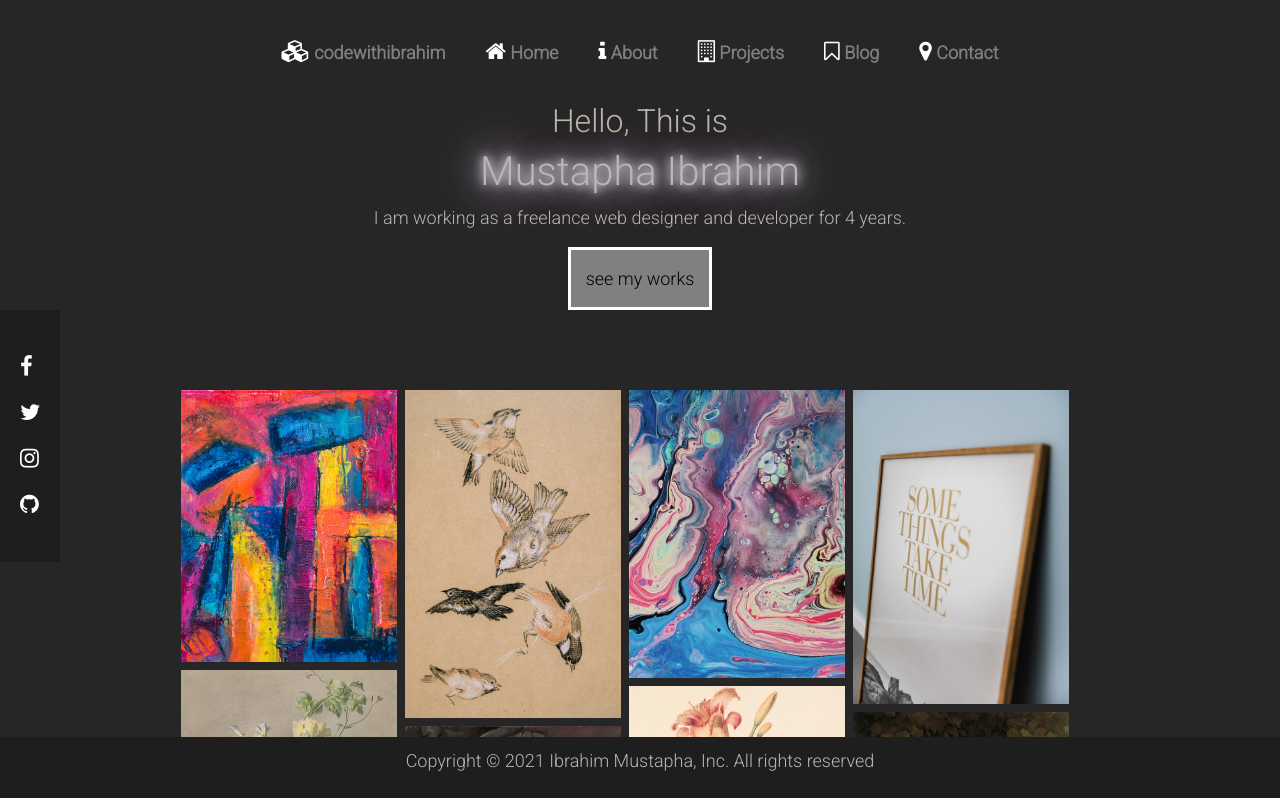
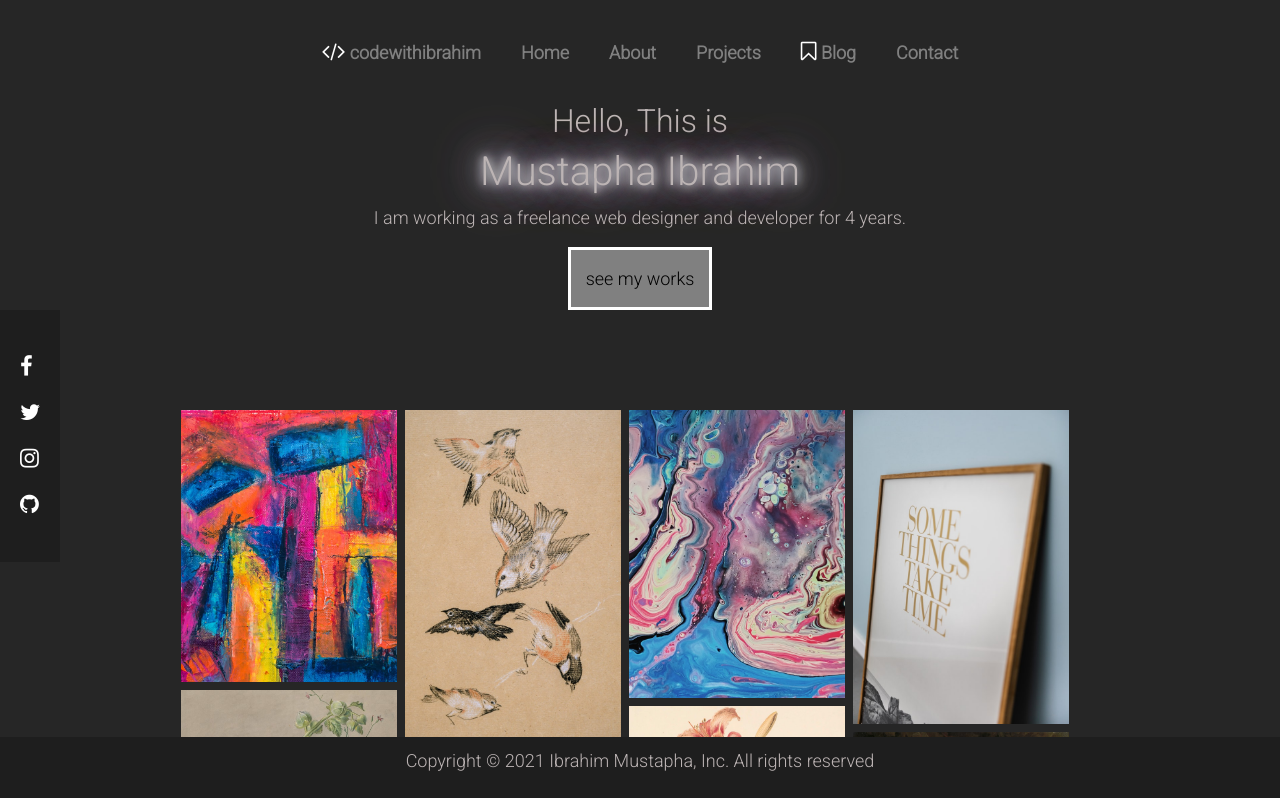
Before and after one commit to ibrahimmustapha/react_portfolio, a React (Create React App) app: page / in a window 1280 px wide. Shown: the top 798 px of the page. Built offline with nearby package versions, Linux system fonts and the light colour scheme; a web font is replaced by a local one.

Commit message:
handburger button added

```diff
--- a/src/App.js
+++ b/src/App.js
@@ -6,19 +6,13 @@ import Home from './components/home';
 import Contact from "./components/contact";
 import About from "./components/about";
 import Projects from "./components/projects";
+import Footer from '../src/components/mini_components/footer.js';
 
 class Portfolio extends React.Component {
   render() {
     return (
-      <div id="myTopnav" className="topnav">
-        <ul className="header">
-          <li><a exact href="/" className="active"><i class="fa fa-cubes" aria-hidden="true" style={{color: 'white'}}></i> codewithibrahim</a></li>
-          <li><a exact href="/"><i class="fa fa-home" aria-hidden="true" style={{color: 'white'}}></i> Home</a></li>
-          <li><a exact href="/about"><i class="fa fa-info" aria-hidden="true" style={{color: 'white'}}></i> About</a></li>
-          <li><a exact href="/projects"><i class="fa fa-building-o" aria-hidden="true" style={{color: 'white'}}></i> Projects</a></li>
-          <li><a exact href="#"><i class="fa fa-bookmark-o" aria-hidden="true" style={{color: 'white'}}></i> Blog</a></li>
-          <li><a exact href="/contact"><i class="fa fa-map-marker"aria-hidden="true" style={{color: 'white'}}></i> Contact</a></li>
-        </ul>
+      <div>
+        <Footer />
         <div className="">{this.props.children}</div>
         <div className="footer">
           <p>Copyright © 2021 Ibrahim Mustapha, Inc. All rights reserved</p>
--- /dev/null
+++ b/src/components/mini_components/footer.js
@@ -0,0 +1,19 @@
+const Footer = () => {
+    return (
+        <div>
+          <ul className="header">
+          <li><a exact href="/" className="active"><i class="fa fa-code" aria-hidden="true" style={{color: 'white'}}></i> codewithibrahim</a></li>
+          <li><a className="icon" href="/"><i class="fa fa-bars" id="iconId" aria-hidden="true" style={{color: 'white'}}></i></a></li>
+          <div className="nav-items" id="navId">
+          <li><a exact href="/">Home</a></li>
+          <li><a href="/about">About</a></li>
+          <li><a href="/projects">Projects</a></li>
+          <li><a href="#"><i class="fa fa-bookmark-o" aria-hidden="true" style={{color: 'white'}}></i> Blog</a></li>
+          <li><a href="/contact">Contact</a></li>
+          </div>
+        </ul>
+        </div>
+    )
+}
+
+export default Footer;
--- a/src/index.css
+++ b/src/index.css
@@ -44,6 +44,16 @@ ul.header li a:hover {
   padding-right: 20px;
 }
 
+.header .icon {
+  display: none;
+}
+
+.header {
+  display: flex;
+
+  justify-content: center;
+}
+
 .header .active:hover {
   border-bottom: 0px;
   text-shadow: 0 0 10px #fff, 0 0 20px #fff, 0 0 30px #423d6d, 0 0 40px #4b4788, 0 0 50px #b1922e, 0 0 60px #ba9ed1, 0 0 70px #b0b9e0;
@@ -55,3 +65,25 @@ ul.header li a:hover {
     display: block;
   }
 }
+
+@media screen and (max-width: 750px) {
+  .header .active{
+    /* margin-left: -140px; */
+    padding-right: 150px;
+  }
+  .nav-items {
+    display: none;
+  }
+.header .icon {
+    display: block;
+    float: right;
+}
+.header .icon:hover {
+  border-bottom: 0px;
+}
+.topnav.responsive a {
+  float: lrft;
+  display: block;
+  text-align: left;
+  }
+}
--- a/src/stylesheet/mini_components_stylesheet/gallery.css
+++ b/src/stylesheet/mini_components_stylesheet/gallery.css
@@ -6,7 +6,7 @@
   -ms-flex-wrap: wrap; /* IE10 */
   flex-wrap: wrap;
   padding: 15%;
-  margin-top: -120px;
+  margin-top: -100px;
   max-width: 100%;
 }
 
@@ -45,6 +45,6 @@
     max-width: 100%;
   }
   .column img {
-      width: 100%;
+      min-width: 100%;
   }
 }
```
